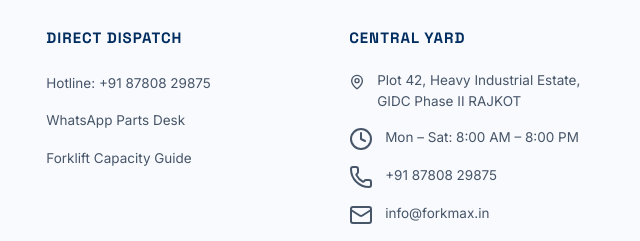
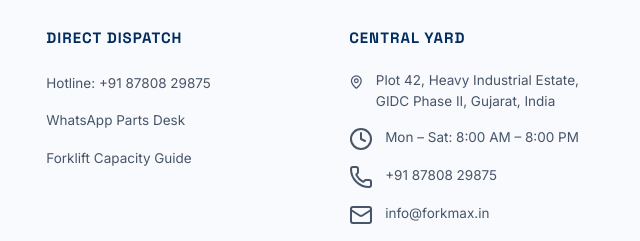
Before and after one commit to workkamm247/forkmax, a plain HTML site: page contact.html in a window 1280 px wide. Shown: the part 1789-2030 px from the top of the page, 640-1280 px from the left. Drawn offline with nearby package versions, Linux system fonts and the light colour scheme.

Commit message:
Update address in contact footer for consistency

```diff
--- a/contact.html
+++ b/contact.html
@@ -421,7 +421,7 @@
         <div class="footer-col">
           <h4 class="footer-title">CENTRAL YARD</h4>
           <ul class="footer-contact-list">
-            <li><i data-lucide="map-pin"></i><span>Plot 42, Heavy Industrial Estate, GIDC Phase II RAJKOT</span></li>
+            <li><i data-lucide="map-pin"></i><span>Plot 42, Heavy Industrial Estate, GIDC Phase II, Gujarat, India</span></li>
             <li><i data-lucide="clock"></i><span>Mon – Sat: 8:00 AM – 8:00 PM</span></li>
             <li><i data-lucide="phone"></i><a href="tel:+918780829875">+91 87808 29875</a></li>
             <li><i data-lucide="mail"></i><a href="mailto:info@forkmax.in">info@forkmax.in</a></li>
```
